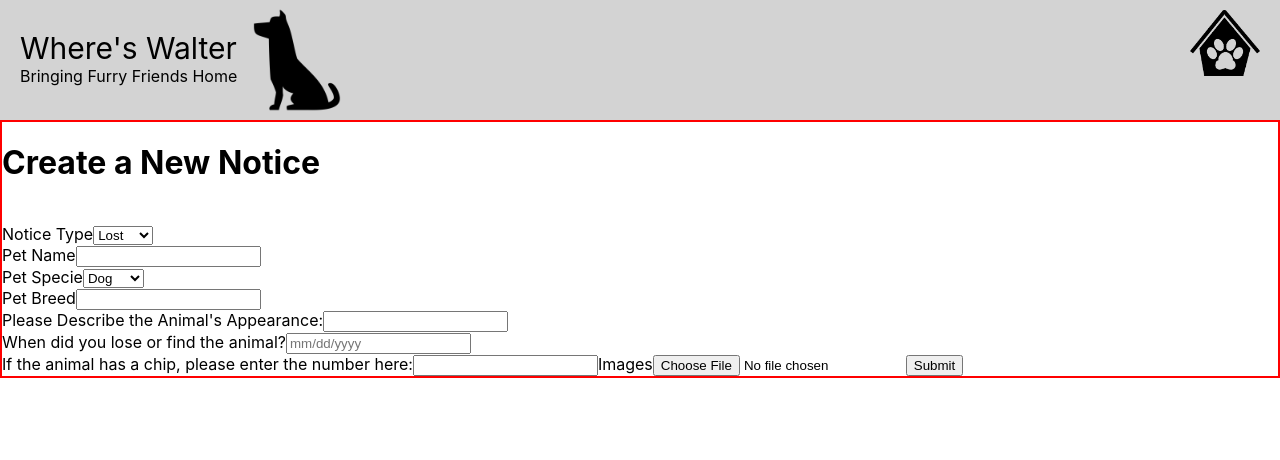
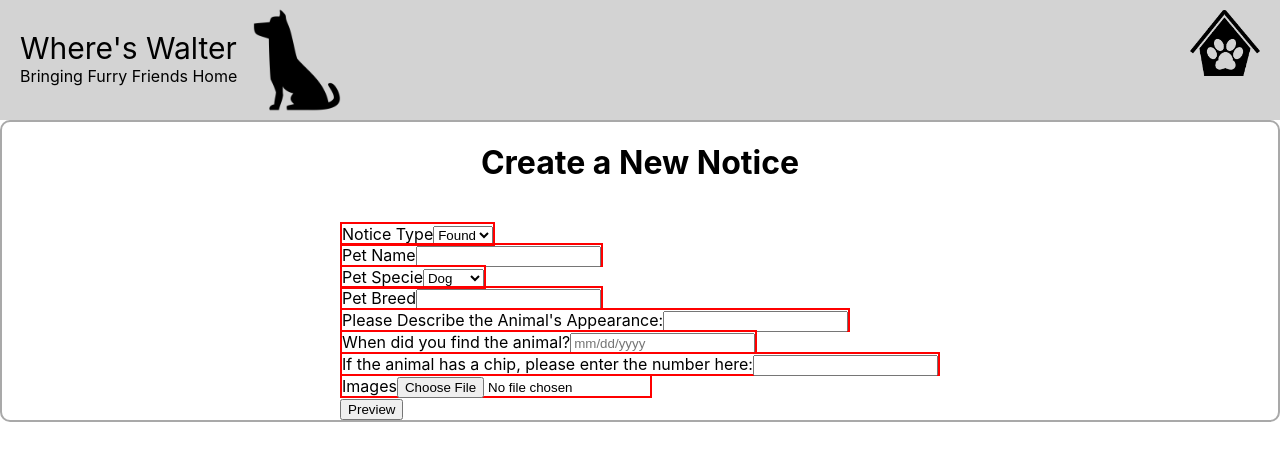
Before and after one commit to scottdgaines/wheres-walter, a React (Create React App) app: page /form in a window 1280 px wide. Shown: the top 460 px of the page. Built offline with nearby package versions, Linux system fonts and the light colour scheme.

Commit message:
Add dynamic reward option to form

```diff
--- a/src/Notice.tsx
+++ b/src/Notice.tsx
@@ -13,9 +13,9 @@ class Notice {
     petNotes: string;
     contactNum: string;
     contactEmail: string;
-    reward: boolean;
+    reward: boolean | undefined;
 
-    constructor(type: string, name: string, images:string[] | null, specie: string, breed: string, chipNum: string) {
+    constructor(type: string, reward: string | null, name: string, images:string[] | null, specie: string, breed: string, chipNum: string) {
         this.id = this.determineId();
         this.noticeType = type;
         this.petName = name;
@@ -28,7 +28,7 @@ class Notice {
         this.petNotes = 'jello';
         this.contactNum = '123-123-1234';
         this.contactEmail = 'example@example.com';
-        this.reward = true
+        this.reward = this.determineReward(reward)
     }
 
     determineId = (): number => {
@@ -38,10 +38,16 @@ class Notice {
     }
 
     parseNumber = (chipNum: string):number => {
-        console.log(chipNum)
         const num = parseInt(chipNum)
-        console.log(num)
         return num
+    }
+
+    determineReward = (reward: string | null) => {
+        if (this.reward && reward === 'true') {
+            this.reward = true
+        } else if (this.reward && reward === 'false') {
+            this.reward = false
+        }
     }
 }
 
--- a/src/components/App/App.tsx
+++ b/src/components/App/App.tsx
@@ -4,8 +4,10 @@ import Nav from '../Nav/Nav'
 import Home from '../Home/Home'
 import View from '../View/View'
 import Form from '../Form/Form'
+import Preview from '../Preview/Preview'
 import { data } from '../../data' //essentially my utility file where a fetch would have happened
 import { Notice } from '../../interfaces'
+
 
 const App = () => {
   const [notices, setNotices] = useState<Notice[]>([])
@@ -26,6 +28,7 @@ const App = () => {
         <Route path='/' element={<Home notices={notices} />} />
         <Route path='/:id' element={<View notices={notices} />} />
         <Route path='/form' element={<Form />} />
+        {/* <Route path='/preview' element={<Preview notice={notice} />} /> */}
       </Routes>
     </main>
   )
--- a/src/components/Browse/Browse.tsx
+++ b/src/components/Browse/Browse.tsx
@@ -1,4 +1,4 @@
-import React, { useEffect, useState } from 'react'
+import React from 'react'
 import { Notice } from '../../interfaces'
 import Card from '../Card/Card'
 import './Browse.css'
--- a/src/components/Form/Form.css
+++ b/src/components/Form/Form.css
@@ -1,5 +1,13 @@
 .form-container {
     display: flex;
     flex-direction: column;
-    border: 2px solid red;
+    align-items: center;
+    border: 2px solid darkgray;
+    border-radius: 10px;
+    padding: 0px;
 }
+
+label {
+  border: 2px solid red;
+
+}
--- a/src/components/Form/Form.tsx
+++ b/src/components/Form/Form.tsx
@@ -1,10 +1,12 @@
 import React, { useState, createRef } from 'react'
+import { useNavigate } from 'react-router-dom'
 import Notice from '../../Notice'
 import { data } from '../../data'
 import './Form.css'
 
 const Form = () => {
-    const [noticeType, setNoticeType] = useState<string>('Lost')
+    const [noticeType, setNoticeType] = useState<string>('Found')
+    const [reward, setReward] = useState<string | null>(null)
     const [petName, setPetName] = useState<string>('')
     const [images, setImages] = useState<string[] | []>([])
     const [petSpecie, setPetSpecie] = useState<string>('Dog')
@@ -13,6 +15,7 @@ const Form = () => {
     const [dateLost, setDateLost] = useState<string>('')
     const [chipNum, setChipNum] = useState<string>('')
     const fileInputRef = createRef<HTMLInputElement>()
+    const navigate = useNavigate()
 
     const addImages = () => {
         if (fileInputRef.current && fileInputRef.current.files && fileInputRef.current.files.length) {
@@ -23,12 +26,28 @@ const Form = () => {
     const handleSubmit = (event: React.FormEvent<HTMLFormElement>) => {
         event.preventDefault()
         addImages()
-        const notice = new Notice(noticeType, petName, images, petSpecie, petBreed, chipNum)
+        const notice = new Notice(noticeType, reward, petName, images, petSpecie, petBreed, chipNum)
+        // data.push(notice)
         console.log(notice)
-        data.push(notice)
+
+        // navigate(`/preview/${notice.id}`, {state: {notice}})
     }
 
+    const rewardInput = noticeType === 'Lost' &&
+        <>
+            <label>
+                Are you offering a reward?
+                    <select value={reward} onChange={(event) => setReward(event.target.value)}>
+                        <option value='true'>Yes</option>
+                        <option value='false'>No</option>
+                    </select>
+            </label>
+            <br/>
+        </>
+    const dynamicVerb = noticeType === 'Lost' ? 'lose' : 'find'
+
     return (
+        <>
             <div className='form-container'>
                 <h1>Create a New Notice</h1>
                 <form onSubmit={handleSubmit}>
@@ -82,7 +101,7 @@ const Form = () => {
                     </label>
                     <br/>
                     <label>
-                    When did you lose or find the animal?
+                        When did you {dynamicVerb} the animal?
                         <input
                             type='text'
                             value={dateLost}
@@ -99,6 +118,8 @@ const Form = () => {
                             onChange={(event) => setChipNum(event.target.value)}
                         />
                     </label>
+                    <br/>
+                    {rewardInput}
                     <label>
                         Images
                         <input
@@ -106,9 +127,11 @@ const Form = () => {
                             ref={fileInputRef}
                         />
                     </label>
-                <button type='submit'>Submit</button>
+                    <br/>
+                    <button type='submit'>Preview</button>
                 </form>
             </div>
+        </>
     )
 }
 
```
Also changed, not shown: src/components/Preview/Preview.tsx (added, +14 -0 lines), src/components/Preview/Preview.css (added). Lines whose indentation alone changed are shown as unchanged.
